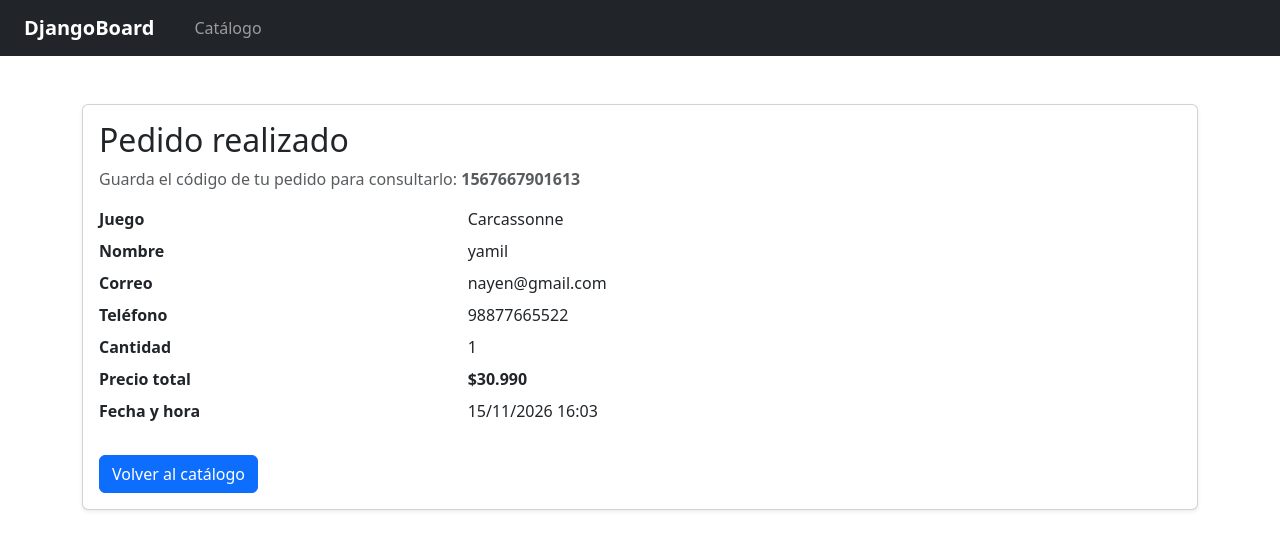
After one commit to yamill22/Tienda_Juegos_De_Mesa_S3, a Django app: page /comprobante/1567667901613/ in a window 1280 px wide. The commit adds this page. Shown: the top 550 px of the page. Run offline with Django 5.2, Linux system fonts and the light colour scheme; data comes from the database, SQL or seed files in the repository; both versions use the stored data as it was after the commit.

Commit message:
Muestra comprobante y evita pedido duplicado al recargar

```diff
--- a/config/urls.py
+++ b/config/urls.py
@@ -8,8 +8,8 @@ from tienda import views
 urlpatterns = [
     path('admin/', admin.site.urls),
     path('', views.catalogo, name='catalogo'),
-    path('detalle/<int:juego_id>/', views.detalle_juego, name='detalle')
-
+    path('detalle/<int:juego_id>/', views.detalle_juego, name='detalle'),
+    path('comprobante/<str:codigo>/', views.comprobante_pedido, name='comprobante')
 ]
 
 if settings.DEBUG:
--- /dev/null
+++ b/templates/comprobante.html
@@ -0,0 +1,41 @@
+{% extends "base.html" %}
+
+{% block title %}Comprobante {{ pedido.codigo }} | Juegos de mesa{% endblock %}
+
+{% block content %}
+    <div class="card shadow-sm">
+        <div class="card-body">
+            <h1 class="h2">Pedido realizado</h1>
+            <p class="text-body-secondary">
+                Guarda el código de tu pedido para consultarlo: <strong>{{ pedido.codigo }}</strong>
+            </p>
+
+            <dl class="row mb-4">
+                <dt class="col-sm-4">Juego</dt>
+                <dd class="col-sm-8">{{ pedido.juego.nombre }}</dd>
+
+                <dt class="col-sm-4">Nombre</dt>
+                <dd class="col-sm-8">{{ pedido.nombre_cliente }}</dd>
+
+                <dt class="col-sm-4">Correo</dt>
+                <dd class="col-sm-8">{{ pedido.correo }}</dd>
+
+                <dt class="col-sm-4">Teléfono</dt>
+                <dd class="col-sm-8">{{ pedido.telefono }}</dd>
+
+                <dt class="col-sm-4">Cantidad</dt>
+                <dd class="col-sm-8">{{ pedido.cantidad }}</dd>
+
+                <dt class="col-sm-4">Precio total</dt>
+                <dd class="col-sm-8 fw-bold">{{ pedido.total_chileno }}</dd>
+
+                <dt class="col-sm-4">Fecha y hora</dt>
+                <dd class="col-sm-8">{{ pedido.fecha_pedido|date:"d/m/Y H:i" }}</dd>
+            </dl>
+
+            <a href="{% url 'catalogo' %}" class="btn btn-primary">
+                Volver al catálogo
+            </a>
+        </div>
+    </div>
+{% endblock %}
--- a/templates/detalle.html
+++ b/templates/detalle.html
@@ -41,10 +41,6 @@
                 {% endif %}
             </p>
 
-            {% for message in messages %}
-                <div class="alert alert-success">{{ message }}</div>
-            {% endfor %}
-
             {% if juego.stock > 0 %}
                 <form method="post" class="mt-4">
                     {% csrf_token %}
--- a/tienda/models.py
+++ b/tienda/models.py
@@ -42,5 +42,10 @@ class Pedido(models.Model):
 
     codigo = models.CharField(max_length=20, default=generar_codigo_pedido, editable=False, unique=True)
 
+    @property
+    def total_chileno(self):
+        total = self.juego.precio * self.cantidad
+        return f"${total:,.0f}".replace(',', '.')
+
     def __str__(self):
         return f"Pedido {self.codigo} - {self.nombre_cliente}"
--- a/tienda/views.py
+++ b/tienda/views.py
@@ -1,4 +1,3 @@
-from django.contrib import messages
 from django.db import transaction
 from django.db.models import F
 from django.shortcuts import get_object_or_404, redirect, render
@@ -46,15 +45,14 @@ def detalle_juego(request, juego_id):
                 ).update(stock=F('stock') - cantidad)
 
                 if stock_actualizado:
-                    Pedido.objects.create(
+                    pedido = Pedido.objects.create(
                         juego=juego,
                         nombre_cliente=form.cleaned_data['nombre_cliente'],
                         correo=form.cleaned_data['correo'],
                         telefono=form.cleaned_data['telefono'],
                         cantidad=cantidad,
                     )
-                    messages.success(request, 'Pedido realizado correctamente.')
-                    return redirect('detalle', juego_id=juego.pk)
+                    return redirect('comprobante', codigo=pedido.codigo)
 
                 juego.refresh_from_db(fields=['stock'])
                 form.add_error(
@@ -73,3 +71,11 @@ def detalle_juego(request, juego_id):
         'juego': juego,
         'form': form,
     })
+
+
+def comprobante_pedido(request, codigo):
+    pedido = get_object_or_404(
+        Pedido.objects.select_related('juego'),
+        codigo=codigo,
+    )
+    return render(request, 'comprobante.html', {'pedido': pedido})
```
Also changed, not shown: db.sqlite3.
